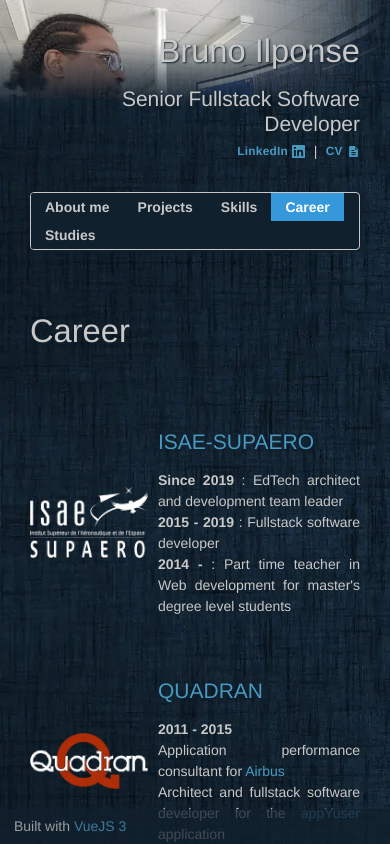
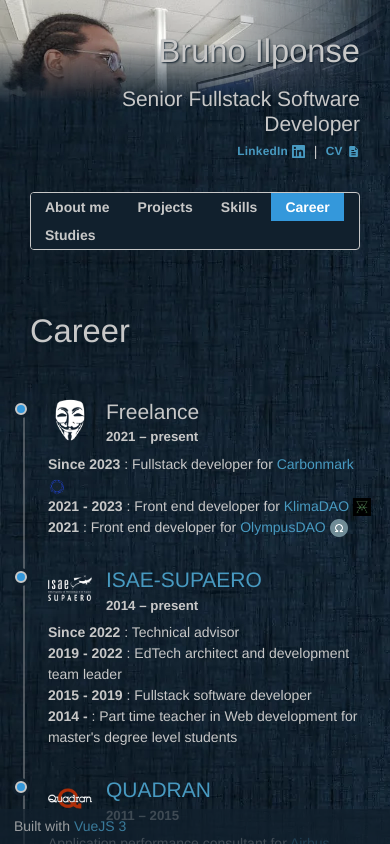
Before and after one commit to biwano/cv, a Vue app: page /career in a window 390 px wide. Shown: the top 844 px of the page. Built offline with nearby package versions, Linux system fonts and the light colour scheme.

Commit message:
Timeline

```diff
--- a/src/components/NavComponent.vue
+++ b/src/components/NavComponent.vue
@@ -30,7 +30,6 @@
   border: 1px solid var(--color-primary);
   border-radius: 4px;
   overflow: hidden;
-  box-shadow: 2px 2px 2px var(--color-secondary);
 }
 
 .nav ul {
--- /dev/null
+++ b/src/components/TimelineComponent.vue
@@ -0,0 +1,121 @@
+<script setup>
+defineProps(["elems"]);
+</script>
+
+<template>
+  <ol class="timeline">
+    <li v-for="(elem, key) of elems" :key="key" class="timeline-item animated bounceInRight">
+      <div class="timeline-marker" aria-hidden="true"></div>
+      <div class="timeline-body">
+        <div class="timeline-heading">
+          <img v-if="elem.img" class="timeline-logo" :src="elem.img" :alt="elem.title" />
+          <div class="timeline-meta">
+            <h3>
+              <a
+                v-if="elem.link"
+                :href="elem.link"
+                target="_blank"
+                rel="noopener noreferrer"
+                >{{ elem.title }}</a
+              >
+              <span v-else>{{ elem.title }}</span>
+            </h3>
+            <b v-if="elem.date" class="timeline-date">{{ elem.date }}</b>
+          </div>
+        </div>
+        <div class="timeline-content">
+          <span v-html="elem.content"></span>
+        </div>
+      </div>
+    </li>
+  </ol>
+</template>
+
+<style scoped>
+.timeline {
+  list-style: none;
+  margin: 0;
+  padding: 0 30px 30px;
+  position: relative;
+}
+
+.timeline::before {
+  content: "";
+  position: absolute;
+  left: calc(30px + 0.55rem);
+  top: 0.4rem;
+  bottom: 1.5rem;
+  width: 2px;
+  background: var(--color-primary);
+  opacity: 0.35;
+}
+
+.timeline-item {
+  position: relative;
+  display: grid;
+  grid-template-columns: 1.1rem 1fr;
+  column-gap: 1.25rem;
+  padding-bottom: 2rem;
+}
+
+.timeline-item:last-child {
+  padding-bottom: 0;
+}
+
+.timeline-marker {
+  width: 0.85rem;
+  height: 0.85rem;
+  margin-top: 0.35rem;
+  border-radius: 50%;
+  background: var(--button-blue);
+  border: 2px solid var(--color-primary);
+  box-shadow: 0 0 0 3px var(--color-secondary);
+  z-index: 1;
+}
+
+.timeline-heading {
+  display: flex;
+  align-items: center;
+  gap: 1rem;
+  margin-bottom: 0.5rem;
+}
+
+.timeline-logo {
+  width: 56px;
+  height: 56px;
+  object-fit: contain;
+  flex-shrink: 0;
+}
+
+.timeline-meta h3 {
+  margin: 0 0 0.15rem;
+}
+
+.timeline-date {
+  display: block;
+  font-size: 0.95rem;
+}
+
+.timeline-content {
+  text-align: left;
+}
+
+@media (max-width: 767px) {
+  .timeline {
+    padding: 0 15px 30px;
+  }
+
+  .timeline::before {
+    left: calc(15px + 0.55rem);
+  }
+
+  .timeline-heading {
+    align-items: flex-start;
+  }
+
+  .timeline-logo {
+    width: 44px;
+    height: 44px;
+  }
+}
+</style>
--- a/src/database/jobs.js
+++ b/src/database/jobs.js
@@ -1,11 +1,40 @@
 export default {
+  freelance: {
+    category: "job",
+    title: "Freelance",
+    img: "/images/anonymous.webp",
+    date: "2021 – present",
+    content: ` <b>Since 2023</b> : Fullstack developer for
+      <a
+        target="_blank"
+        rel="noopener noreferrer"
+        href="https://www.carbonmark.com/"
+        >Carbonmark&nbsp;</a
+      ><img src="/images/carbonmark.webp" class="miniImage" /><br />
+      <b>2021 - 2023</b> : Front end developer for
+      <a
+        target="_blank"
+        rel="noopener noreferrer"
+        href="https://www.klimadao.finance/"
+        >KlimaDAO&nbsp;</a
+      ><img src="/images/klimadao.webp" class="miniImage" /><br />
+      <b>2021</b> : Front end developer for
+      <a
+        target="_blank"
+        rel="noopener noreferrer"
+        href="https://www.olympusdao.finance/"
+        >OlympusDAO</a
+      >&nbsp;<img src="/images/olympusdao.webp" class="miniImage" /><br />`,
+  },
   "isae-supaero": {
     category: "job",
     title: "ISAE-SUPAERO",
     img: "/images/isae.webp",
-    position: "left",
     link: "https://www.isae-supaero.fr/en/",
-    content: `<b>Since 2019</b> : EdTech architect and development team leader<br />
+    date: "2014 – present",
+    content: `
+    <b>Since 2022</b> : Technical advisor<br />
+    <b>2019 - 2022</b> : EdTech architect and development team leader<br />
       <b>2015 - 2019</b> : Fullstack software developer<br />
       <b>2014 - </b> : Part time teacher in Web development for master's degree level students<br />
       `,
@@ -14,9 +43,8 @@
     category: "job",
     title: "QUADRAN",
     img: "/images/quadran.webp",
-    position: "left",
     link: "https://www.quadran.eu/",
-    date: "2011 - 2015",
+    date: "2011 – 2015",
     content: ` Application performance consultant for
       <a
         href="https://www.airbus.com/en"
@@ -31,17 +59,16 @@
     category: "job",
     title: "SOPRA-STERIA",
     img: "/images/sopra.webp",
-    position: "left",
     link: "https://www.soprasteria.com/fr",
+    date: "2011",
     content: `<b>2011</b> : JAVA/J2EE Developer (Spring, Hibernate)<br />`,
   },
   silicom: {
     category: "job",
     title: "SILICOM",
     img: "/images/silicom.webp",
-    position: "left",
     link: "https://www.silicom.fr",
-    date: "2010 - 2011",
+    date: "2010 – 2011",
     content: `Product Line Leader - Responsible for enforcing
       <a
         href="https://www.itlibrary.org/"
@@ -59,9 +86,8 @@
     category: "job",
     title: "AIT Consulting",
     img: "/images/ait.webp",
-    position: "left",
     link: "https://www.listcompany.org/Ait_Consulting_Ltd_Info.html",
-    date: "2006 - 2009",
+    date: "2006 – 2009",
     content: `IT and Telecom consultant for
       <a
         href="https://discoverflow.co/"
@@ -77,24 +103,4 @@
         >Sapphire Beach Club resort</a
       >`,
   },
-  "side-jobs": {
-    category: "job",
-    title: "Side jobs",
-    img: "/images/anonymous.webp",
-    position: "right",
-    content: ` <b>Since 2021</b> : Front end developer for
-      <a
-        target="_blank"
-        rel="noopener noreferrer"
-        href="https://www.klimadao.finance/"
-        >KlimaDAO&nbsp;</a
-      ><img src="/images/klimadao.webp" class="miniImage" /><br />
-      <b>2021</b> : Front end developer for
-      <a
-        target="_blank"
-        rel="noopener noreferrer"
-        href="https://www.olympusdao.finance/"
-        >OlympusDAO</a
-      >&nbsp;<img src="/images/olympusdao.webp" class="miniImage" /><br />`,
-  },
 };
--- a/src/views/CareerView.vue
+++ b/src/views/CareerView.vue
@@ -1,5 +1,5 @@
 <script setup>
-import CardListComponent from "@/components/CardListComponent.vue";
+import TimelineComponent from "@/components/TimelineComponent.vue";
 import { useDatabase } from "@/hooks";
 const { getCategoryItems } = useDatabase();
 </script>
@@ -10,7 +10,7 @@
         <h1>Career</h1>
       </div>
     </div>
-    <CardListComponent :elems="getCategoryItems('job')"> </CardListComponent>
+    <TimelineComponent :elems="getCategoryItems('job')" />
   </div>
 </template>
 <style scoped></style>
--- a/src/views/HomeView.vue
+++ b/src/views/HomeView.vue
@@ -61,7 +61,7 @@
           </ul>
         </div>
         <div class="one half animated bounceInRight triple-padded">
-          <h1>Development languages</h1>
+          <h1>Software</h1>
           <p>
             Fullstack on every project — backend and frontend — across many
             languages and frameworks.
@@ -178,7 +178,7 @@
           </p>
         </div>
         <div class="one half animated bounceInRight triple-padded">
-          <h1>Development languages</h1>
+          <h1>Software</h1>
           <p>
             Working in various companies gave me the opportunity to use many
             languages and frameworks.
```
Also changed, not shown: plan/audit.md (+2 -2 lines).
